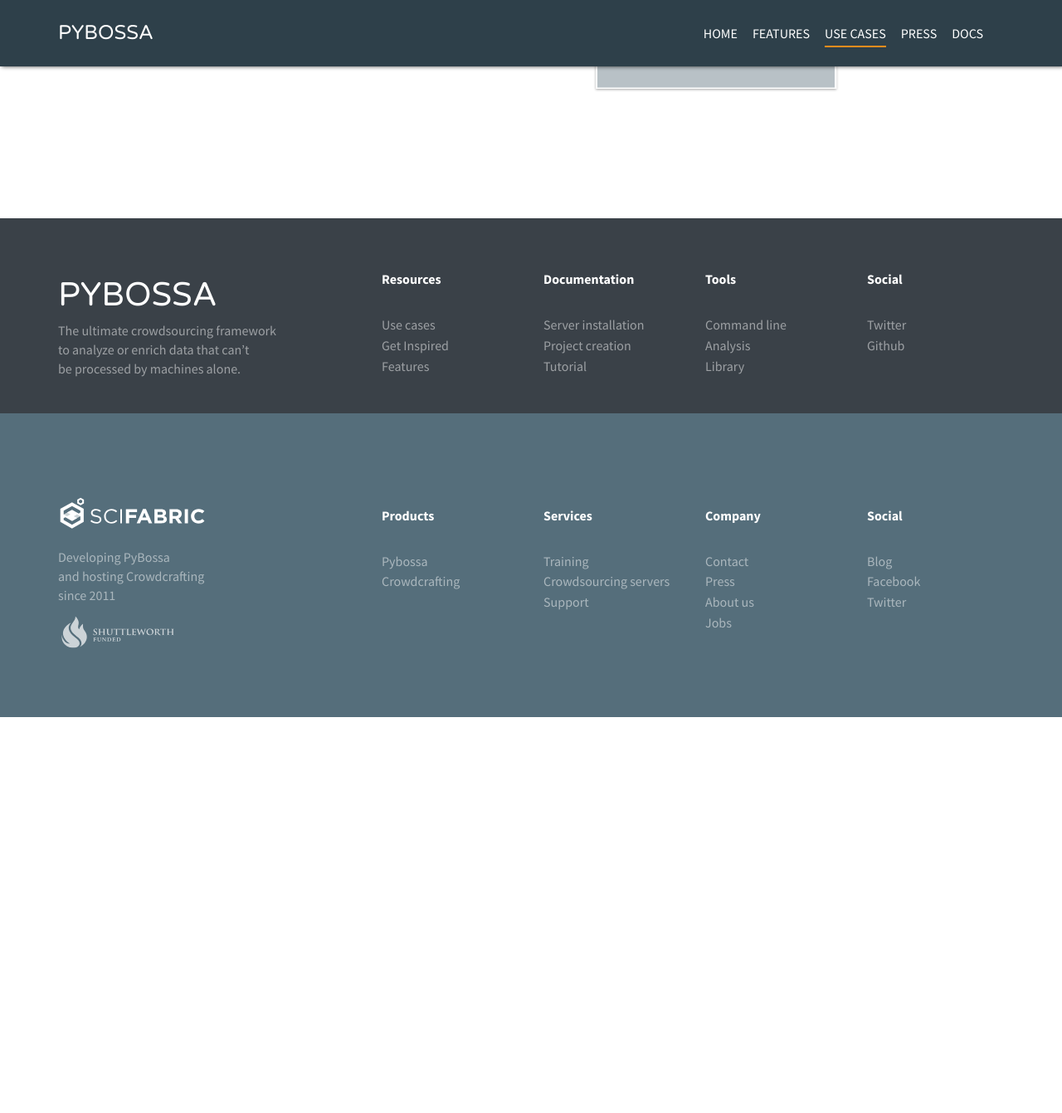
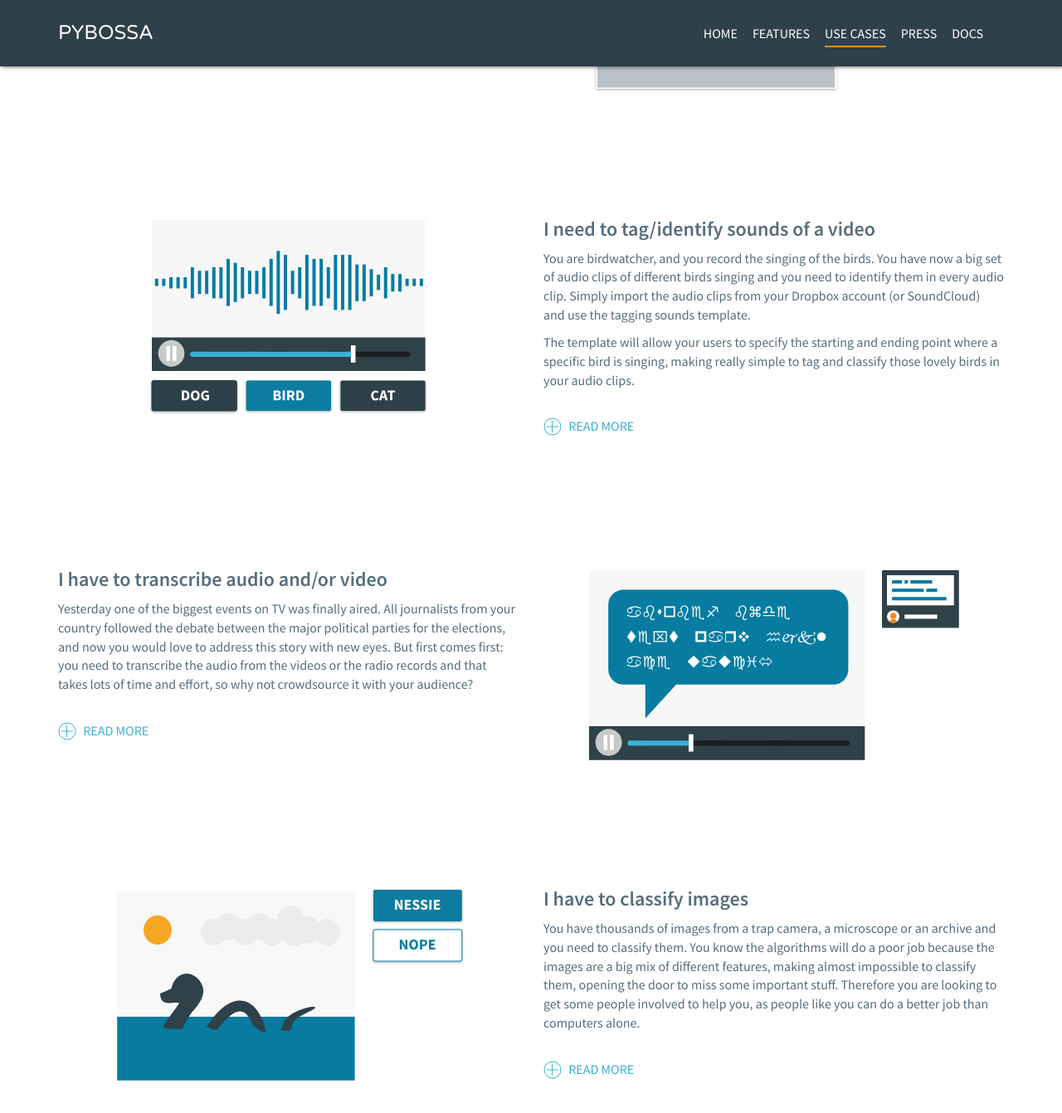
Before and after one commit to Scifabric/pybossa.github.io, a Jekyll site: the page built from usecases/index.html, in a window 1280 px wide and 1400 px high, scrolled down 1281 px. Shown: the top 1341 px of the window at 83% size. Built offline with Jekyll 4.4.1, drawn with Linux system fonts in a browser that asks for light colours; nearby versions of some CDN libraries; Markdown is read by kramdown in place of the engine named in the settings; a style sheet for code colours, icons or effects is not loaded; before the commit the page ends 2145 px from its top, so only the background shows below that.

Commit message:
All cases.

```diff
--- a/usecases/index.html
+++ b/usecases/index.html
@@ -53,6 +53,47 @@
             </div>
         </div>
 
+        <div class="row padding-bottom-150">
+            <div class="col-md-6">
+                <img src="/assets/img/case-audio.svg">
+            </div>
+            <div class="col-md-6">
+                <h2>I need to tag/identify sounds of a video</h2>
+                <p>You are birdwatcher, and you record the singing of the birds. You have now a big set of audio clips of different birds singing and you need to identify them in every audio clip. Simply import the audio clips from your Dropbox account (or SoundCloud) and use the tagging sounds template.</p>
+                <p>The template will allow your users to specify the starting and ending point where a specific bird is singing, making really simple to tag and classify those lovely birds in your audio clips.</p>
+                <p id="longAudioMore" class="collapse">You might not be a biologist, but a journalist. Imagine that you can use this tool to actually ask people who is talking in that secret record that a whistleblower sent you about an important case. You can effortlessly protect your work with a password, so only those who know the password can access your project and can help you to tag who's talking and when the crime is spoken in your audio files.</p>
+                <p id="AudioMore" class="more"><img class="plus-icon" src="/assets/img/plus-icon.svg"></img> <span>read more</span><p>
+            </div>
+        </div>
+
+        <div class="row padding-bottom-150">
+            <div class="col-md-6">
+                <h2>I have to transcribe audio and/or video</h2>
+                <p>Yesterday one of the biggest events on TV was finally aired. All journalists from your country followed the debate between the major political parties for the elections, and now you would love to address this story with new eyes. But first comes first: you need to transcribe the audio from the videos or the radio records and that takes lots of time and effort, so why not crowdsource it with your audience?</p>
+                <p id="longTranscribeMore" class="collapse">With PyBossa, tasks like transcribing an audio/video file are really easy. All you have to do is to import the recording into PyBossa with one of our available importers, Flickr, Dropbox, Google Spreadsheets, SoundCloud… and mix our transcription templates with our audio/video ones to create what you need. Thanks to the flexibility of PyBossa you'll be able to create your automated transcription platform where your audience will help you to transcribe. Or you can ask them too, to express how do they feel about the words said by the political leaders.</p>
+                <p id="TranscribeMore" class="more"><img class="plus-icon" src="/assets/img/plus-icon.svg"></img> <span>read more</span><p>
+            </div>
+            <div class="col-md-6">
+                <img src="/assets/img/case-translation.svg">
+            </div>
+        </div>
+
+
+        <div class="row padding-bottom-150">
+            <div class="col-md-6">
+                <img src="/assets/img/case-classification.svg">
+            </div>
+            <div class="col-md-6">
+                <h2>I have to classify images</h2>
+                <p>
+                You have thousands of images from a trap camera, a microscope or an archive and you need to classify them. You know the algorithms will do a poor job because the images are a big mix of different features, making almost impossible to classify them, opening the door to miss some important stuff. Therefore you are looking to get some people involved to help you, as people like you can do a better job than computers alone.</p>
+                <p id="longClassificationMore" class="collapse">
+                If you feel identified, then, use our Flickr or Dropbox importer and start classifying, counting, describing your images out of the box. We provide ready-to-use templates that address these problems easily providing a responsive interface, so your volunteer could even contribute from their phones or tablets.</p>
+                <p id="ClassificationMore" class="more"><img class="plus-icon" src="/assets/img/plus-icon.svg"></img> <span>read more</span><p>
+            </div>
+        </div>
+
+
 
     </div>
 </div>
```
